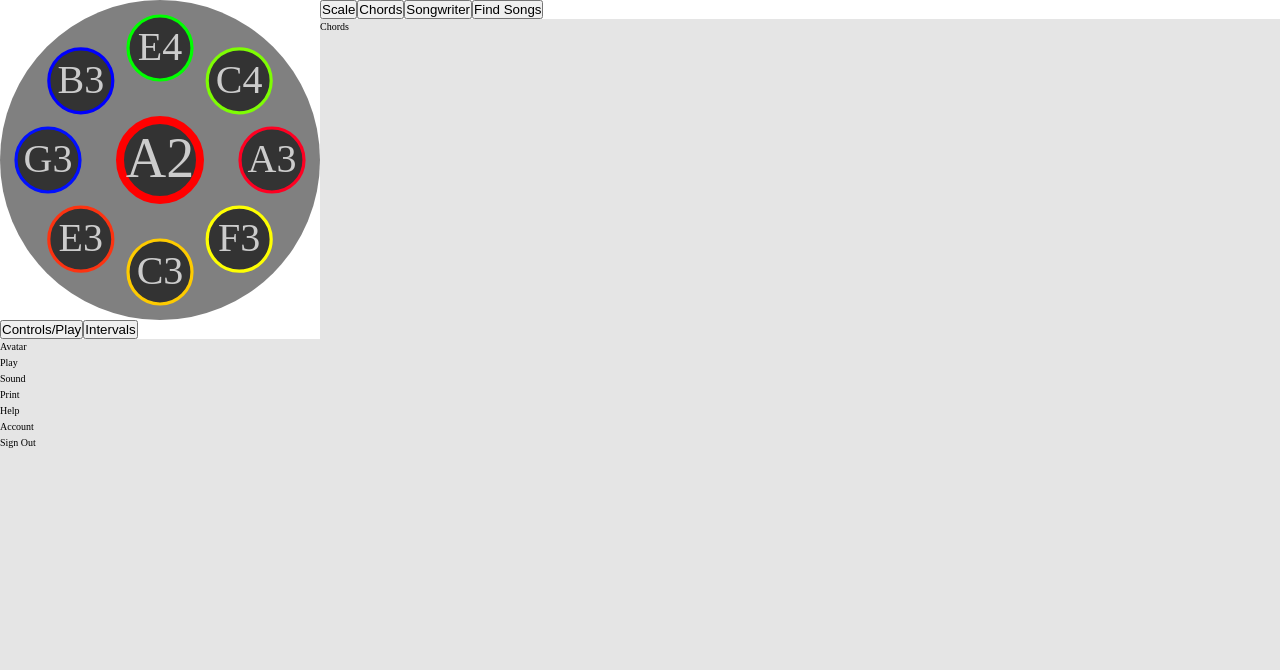
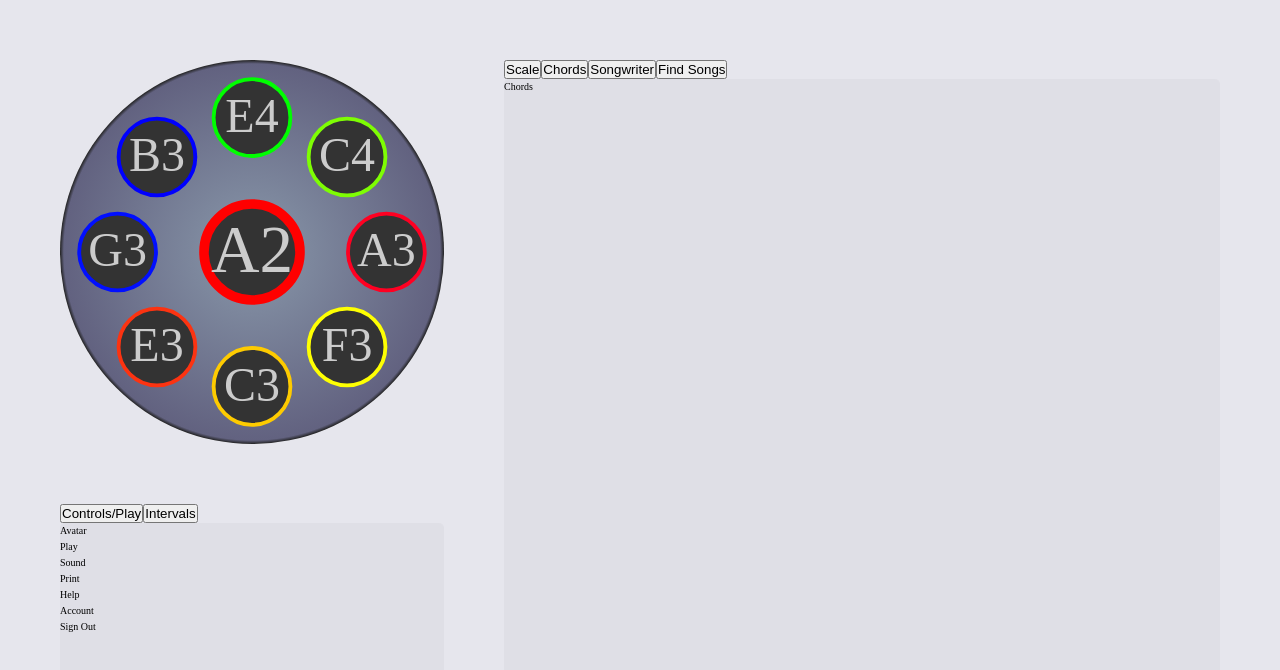
Before and after one commit to Moosees/ding-and-tones, a React (Create React App) app: page /chords in a window 1280 px wide. Shown: the top 670 px of the page. Built offline with nearby package versions, Linux system fonts and the light colour scheme.

Commit message:
Add some whitespace, color and drum gradient

```diff
--- a/src/app.styles.js
+++ b/src/app.styles.js
@@ -1,8 +1,10 @@
 import styled from 'styled-components';
 
 export const Viewport = styled.div`
+  background-color: #e6e6ed;
   display: flex;
   height: 100vh;
+  padding: 6rem;
   width: 100vw;
 `;
 
@@ -19,9 +21,11 @@ export const MainContent = styled.div`
   height: 100%;
   flex: 1 0 auto;
   flex-direction: column;
+  margin-left: 6rem;
 `;
 
 export const MainContainer = styled.div`
-  background-color: rgba(0, 0, 0, 0.1);
+  background-color: rgba(0, 0, 0, 0.03);
+  border-radius: 5px;
   flex: 1 0 auto;
 `;
--- a/src/containers/controls/controls.styles.js
+++ b/src/containers/controls/controls.styles.js
@@ -9,7 +9,8 @@ export const ControlsContainer = styled.div`
 `;
 
 export const InfoContainer = styled.div`
-  background-color: rgba(0, 0, 0, 0.1);
+  background-color: rgba(0, 0, 0, 0.03);
+  border-radius: 5px;
   flex: 1 0 auto;
 `;
 
--- a/src/containers/drum/Drum.jsx
+++ b/src/containers/drum/Drum.jsx
@@ -45,7 +45,14 @@ const Drum = ({
   return (
     <DrumContainer>
       <DrumSvg viewBox="-10 -10 20 20" transform="rotate(90)">
-        <circle r="10" cx="0" cy="0" fill="grey" />
+        <defs>
+          <radialGradient id="drumGradient">
+            <stop offset="0%" stop-color="#8998aa" />
+            <stop offset="98%" stop-color="#626280" />
+            <stop offset="100%" stop-color="#222" />
+          </radialGradient>
+        </defs>
+        <circle r="10" cx="0" cy="0" fill="url(#drumGradient)" />
         {tonefields}
       </DrumSvg>
     </DrumContainer>
--- a/src/containers/drum/drum.styles.js
+++ b/src/containers/drum/drum.styles.js
@@ -1,8 +1,9 @@
 import styled from 'styled-components';
 
 export const DrumContainer = styled.div`
-  height: 25vw;
-  width: 25vw;
+  height: 30vw;
+  margin-bottom: 6rem;
+  width: 30vw;
 `;
 
 export const DrumSvg = styled.svg`
--- a/src/containers/intervals/intervals.styles.js
+++ b/src/containers/intervals/intervals.styles.js
@@ -6,10 +6,10 @@ export const IntervalContainer = styled.div`
 `;
 
 export const Interval = styled.span`
-  border: 3px solid ${({ color }) => color};
-  border-radius: 2px;
+  background-color: rgba(0, 0, 0, 0.03);
+  border: 5px solid ${({ color }) => color};
+  border-radius: 5px;
   height: 2.5rem;
-  margin-top: 2px;
-  padding-left: 2px;
-  min-width: 10rem;
+  margin-top: 4px;
+  text-align: center;
 `;
--- a/src/containers/user/User.jsx
+++ b/src/containers/user/User.jsx
@@ -5,6 +5,7 @@ const User = () => {
     <div>
       Avatar
       <div>
+        {/* PlayButton component?? */}
         <div>Play</div>
         <div>Sound</div>
         <div>Print</div>
```
